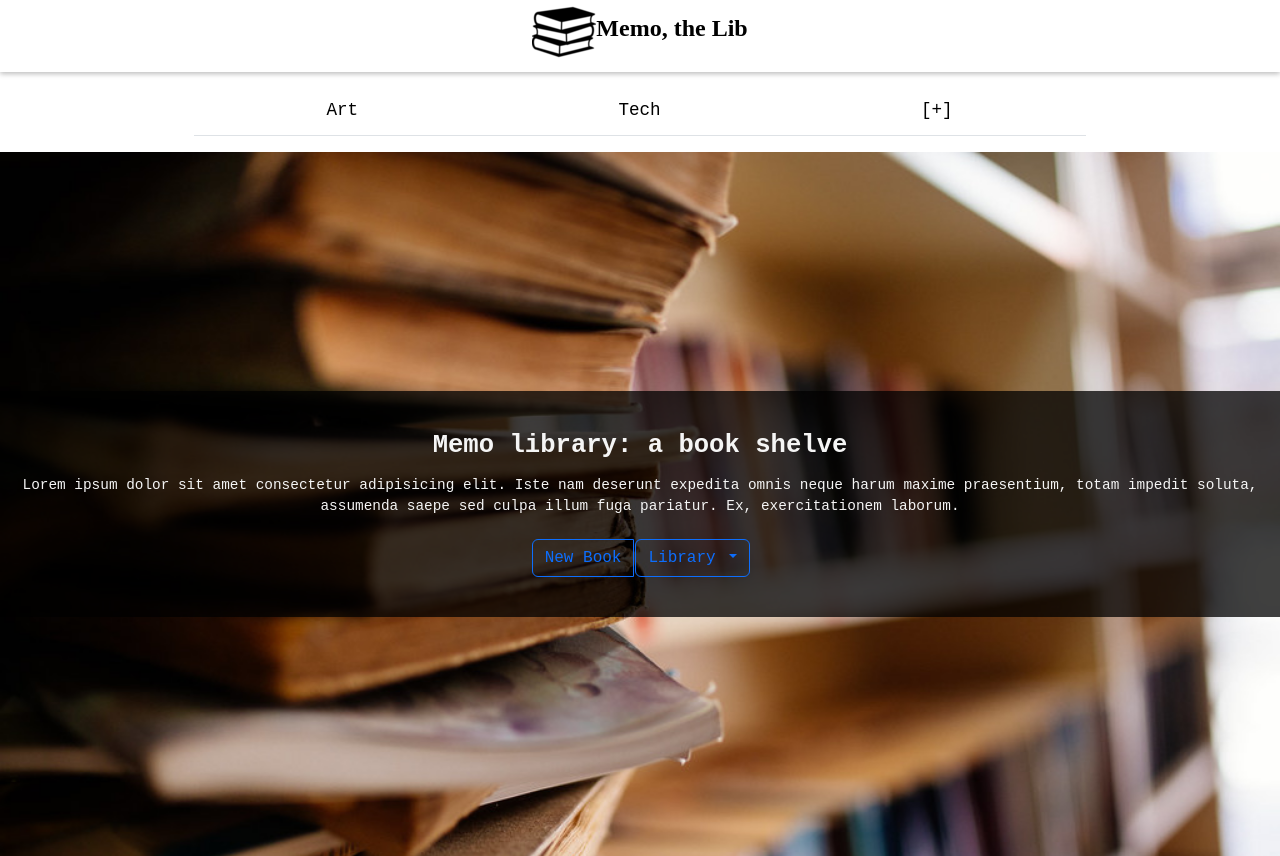
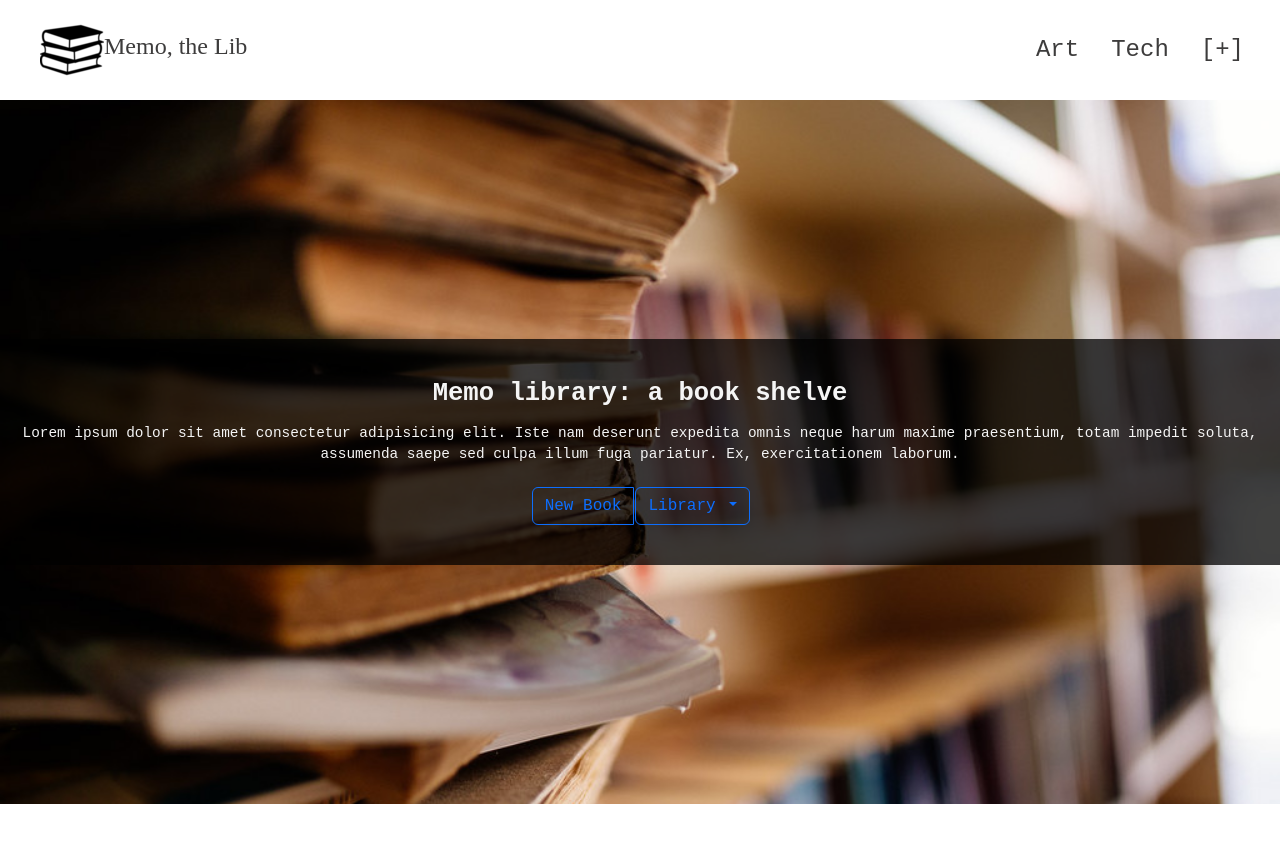
Before and after one commit to sasha-kantoriz/memo-the-lib, a Vue app: page / in a window 1280 px wide. After the commit the page ends 804 px from the top, so only its background shows below. Built offline with nearby package versions, Linux system fonts and the light colour scheme.

Commit message:
Move header-logo to navbar

```diff
--- a/src/components/header.vue
+++ /dev/null
@@ -1,36 +0,0 @@
-<template>
-    <header class="header">
-        <div class="container-fluid header_inner">
-            <a class="navbar-brand" href="#">
-                <img class="d-inline-block header_logo" src="../assets/icon-of-books.png" alt="SPA site's logo" width="64" height="64">
-            </a>
-            <h1 class="header_title">Memo, the Lib</h1>
-        </div>
-    </header>
-</template>
-
-<script>
-export default {
-    name: 'logo'
-}
-</script>
-
-<style scoped>
-.header {
-    width: 100%;
-    box-shadow: 0 2px 5px rgba(0, 0, 0, 0.26);
-}
-.header_inner {
-    min-height: 72px;
-}
-.header_title {
-    display: inline-block;
-    font-size: 1.5em;
-    font-weight: 700;
-    /* font-family:serif; */
-    /* font-family: monospace; */
-    font-family:initial;
-    /* font-family:Cambria, Cochin, Georgia, Times, 'Times New Roman', serif; */
-    color: black;
-}
-</style>
--- a/src/components/navbar.vue
+++ b/src/components/navbar.vue
@@ -1,8 +1,18 @@
 <template>
-    <nav class="navbar">
-        <div class="container">
-            <div class="navbar" id="navbarSuppotedContent">
-                <ul class="nav nav-tabs ml-auto">
+    <nav>
+        <ul class="nav">
+            <div class="navbar-logo">
+                <li>
+                    <div class="navbar-brand">
+                    <a class="navbar-brand" href="#">
+                        <img class="header-logo" src="../assets/icon-of-books.png" alt="SPA site's logo" width="64" height="64">
+                    </a>
+                    <h1 class="header-title">Memo, the Lib</h1>
+                    </div>
+                </li>
+            </div>
+
+            <div class="navbar-links">
                 <li class="nav-item">
                     <a class="nav-link" href="#art">Art</a>
                 </li>
@@ -12,9 +22,9 @@
                 <li class="nav-item">
                     <a class="nav-link" href="#amend_service">[+]</a>
                 </li>
+            </div>
+
         </ul>
-            </div>
-        </div>
     </nav>
 
 </template>
@@ -26,21 +36,39 @@ export default {
 </script>
 
 <style scoped>
-.navbar {
-    width: 100%;
-    justify-content: center;
+nav {
+    min-height: 100px;
 }
-.nav-tabs {
-    min-width: 80%;
+.nav {
+    display: flex;
+    justify-content: space-between;
 }
-li.nav-item {
-    width: 33.3%;
+.navbar-brand {
+    display: flex;
+    align-items: center;
+    min-height: 100px;
+    margin-left: 20px;
 }
-.nav-link {
-    min-height: 48px;
-    color: black;
+.header-title {
+    font-size: 1.5em;
     font-weight: 500;
-    font-size: 1.1em;
+    font-family:initial;
+    color: rgb(61, 60, 60);
+}
+.navbar-links {
+    align-items: center;
+    display: flex;
+    margin-right: 20px;
+}
+.nav-item a {
+    font-size: 1.5em;
     font-family: monospace;
+    font-weight: 500;
+    color: rgb(61, 60, 60);
 }
+.nav-item a:hover {
+    color: rgb(0, 0, 0);
+    text-decoration: underline;
+}
+
 </style>
--- a/src/views/Home.vue
+++ b/src/views/Home.vue
@@ -1,19 +1,16 @@
 <template>
-  <logo/>
   <navbar/>
   <landing/>
 </template>
 
 <script>
 // @ is an alias to /src
-import logo from "@/components/header.vue";
 import navbar from "@/components/navbar.vue";
 import landing from '@/components/landing.vue';
 
 export default {
   name: "Home",
   components: {
-    logo,
     navbar,
     landing
   },
```
Lines whose indentation alone changed are shown as unchanged.
